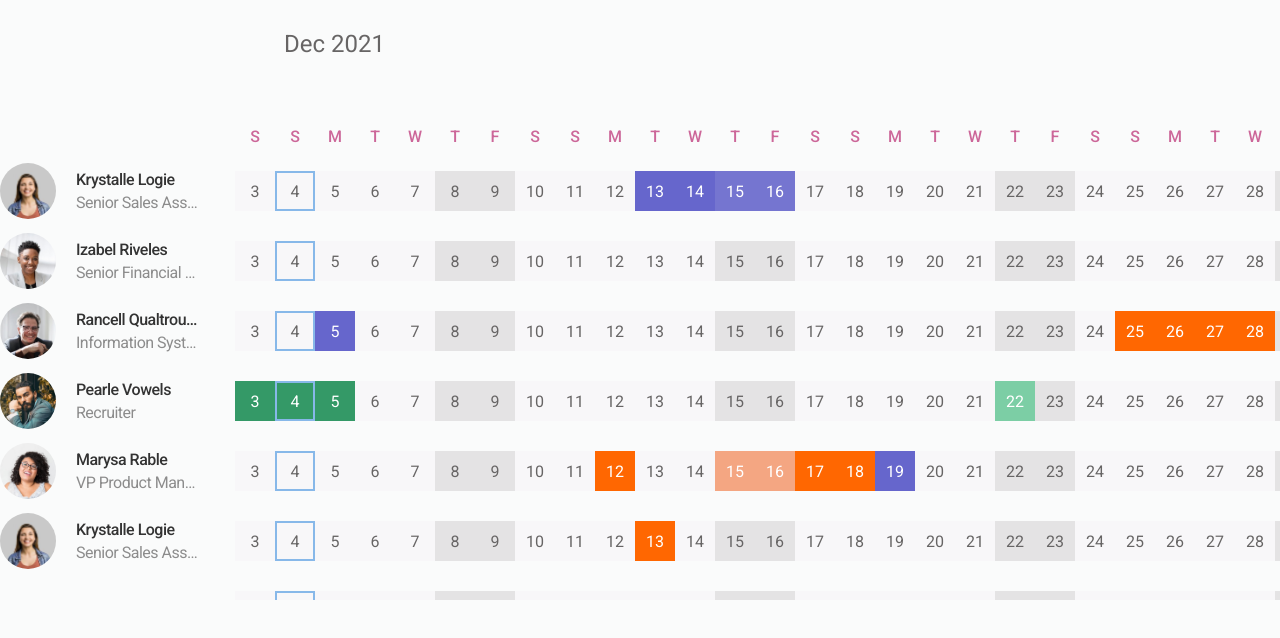
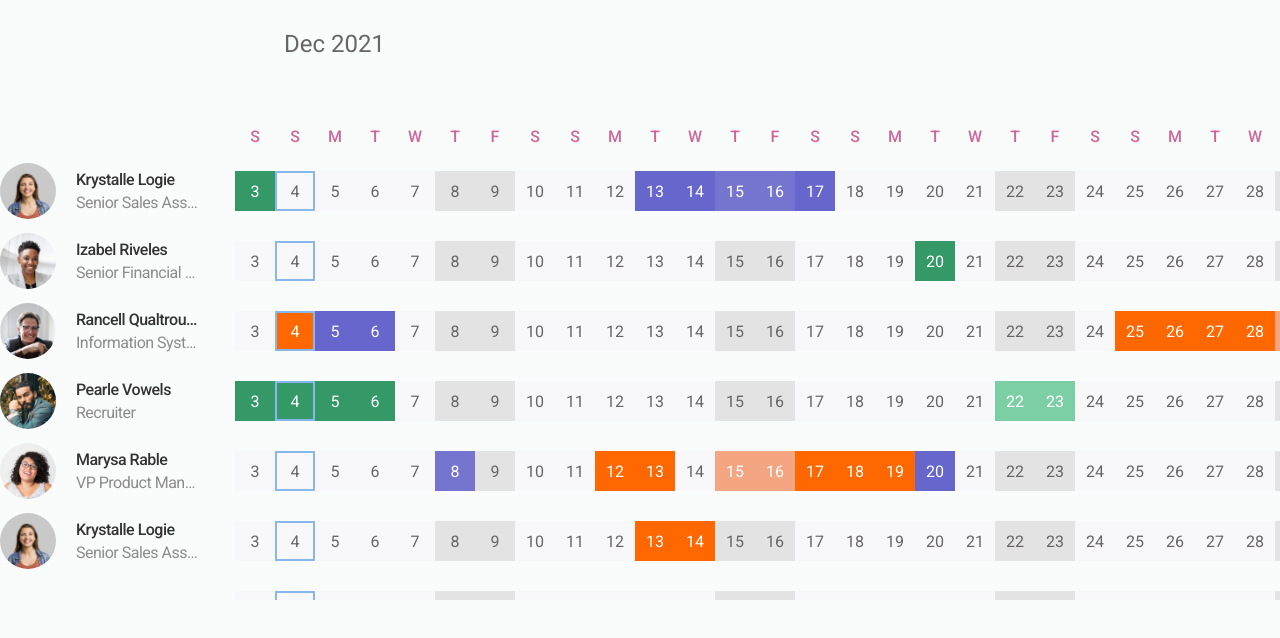
Before and after one commit to ANovokmet/vue-holiday-planner, a Vue app: page / in a window 1280 px wide. Shown: the top 638 px of the page. Built offline with nearby package versions, Linux system fonts and the light colour scheme.

Commit message:
inclusive end date, v1.2.1

```diff
--- a/package.json
+++ b/package.json
@@ -1,6 +1,6 @@
 {
   "name": "vue-holiday-planner",
-  "version": "1.2.0",
+  "version": "1.2.1",
   "private": true,
   "types": "index.d.ts",
   "main": "HolidayPlanner.js",
--- a/src/components/HolidayPlanner.vue
+++ b/src/components/HolidayPlanner.vue
@@ -275,7 +275,7 @@ export default (Vue as VueConstructor<
                 console.error('endDate is before startDate');
                 continue;
               }
-              while(date < day.endDate) {
+              while(date <= day.endDate) {
                 const key = this.getKey(date);
                 _data[row.id][key] = {
                   model: day,
```
